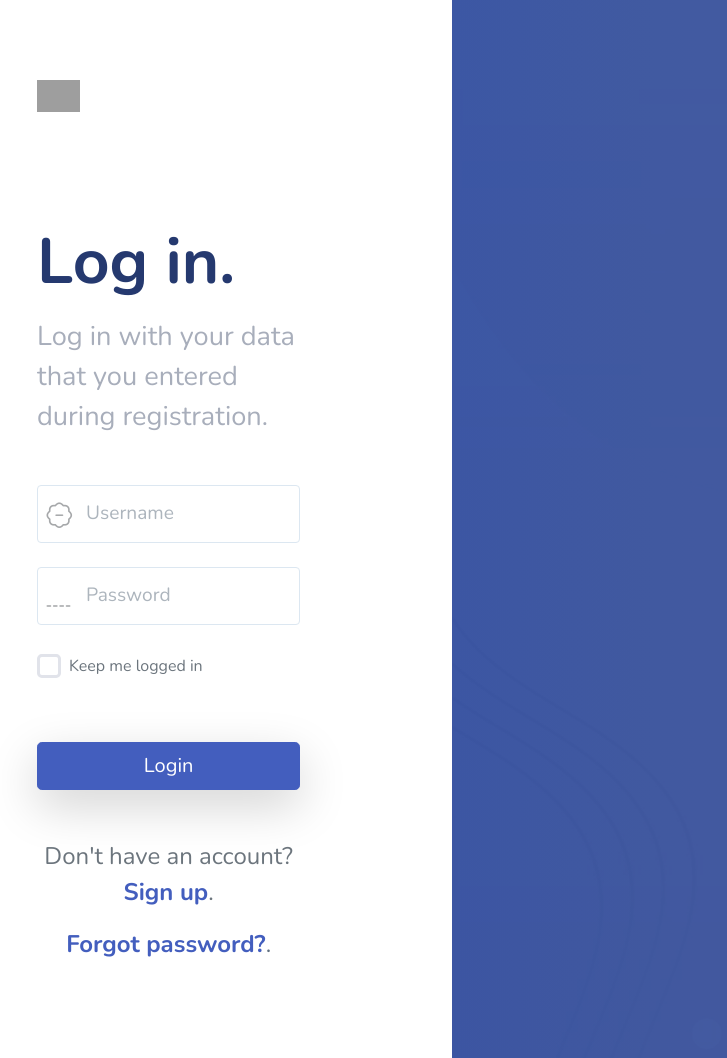
After one commit to uonafya/patient_registry, a Django app: page /client_registry/login/ in a window 1280 px wide. The commit adds this page. Shown: the whole page, without its empty margins (91-818 px from the left). Run offline with Django 3.2, Linux system fonts and the light colour scheme; data comes from the database, SQL or seed files in the repository; data that the repository does not hold is empty; some libraries are stand-ins or nearby versions; grey boxes are pictures that could not be loaded.

Commit message:
add user login

```diff
--- /dev/null
+++ b/client_registry/templates/accounts/login.html
@@ -0,0 +1,73 @@
+<!DOCTYPE html>
+{% load static %}
+<html lang="en">
+
+<head>
+    <meta charset="UTF-8">
+    <meta name="viewport" content="width=device-width, initial-scale=1.0">
+    <title>Login - Patient Registry</title>
+    <link href="https://fonts.googleapis.com/css2?family=Nunito:wght@300;400;600;700;800&display=swap" rel="stylesheet">
+    <link rel="stylesheet" href="{% static 'assets/css/bootstrap.css' %}">
+    <link rel="stylesheet" href="{% static 'assets/vendors/bootstrap-icons/bootstrap-icons.css' %}">
+    <link rel="stylesheet" href="{% static 'assets/css/app.css' %}">
+    <link rel="stylesheet" href="{% static 'assets/css/pages/auth.css' %}">
+</head>
+
+<body>
+    <div id="auth">
+
+<div class="row h-100">
+    <div class="col-lg-5 col-12">
+        <div id="auth-left">
+            <div class="auth-logo">
+                <a href="#!"><img src="% static 'assets/images/logo/logo.png' %}" alt="Logo"></a>
+            </div>
+            {% for message in messages %}
+                <p id="messages">  {{message}}</p>
+            {% endfor %}
+            <h1 class="auth-title">Log in.</h1>
+            <p class="auth-subtitle mb-5">Log in with your data that you entered during registration.</p>
+
+            <form method="POST" action="">
+                {% csrf_token %}
+                <div class="form-group position-relative has-icon-left mb-4">
+                    <input type="text" class="form-control form-control-xl" name="username" placeholder="Username">
+                    <div class="form-control-icon">
+                        <i class="bi bi-person"></i>
+                    </div>
+                </div>
+                <div class="form-group position-relative has-icon-left mb-4">
+                    <input type="password" class="form-control form-control-xl" name="password" placeholder="Password">
+                    <div class="form-control-icon">
+                        <i class="bi bi-shield-lock"></i>
+                    </div>
+                </div>
+                <div class="form-check form-check-lg d-flex align-items-end">
+                    <input class="form-check-input me-2" type="checkbox" value="" id="flexCheckDefault">
+                    <label class="form-check-label text-gray-600" for="flexCheckDefault">
+                        Keep me logged in
+                    </label>
+                </div>
+                <!-- <button class="btn btn-primary btn-block btn-lg shadow-lg mt-5">Log in</button> -->
+                <div class="d-flex justify-content-center mt-3 login_container">
+                    <input class="btn btn-primary btn-block btn-lg shadow-lg mt-5" type="submit" value="Login">
+                  </div>
+            </form>
+            <div class="text-center mt-5 text-lg fs-4">
+                <p class="text-gray-600">Don't have an account? <a href="auth-register.html" class="font-bold">Sign
+                        up</a>.</p>
+                <p><a class="font-bold" href="auth-forgot-password.html">Forgot password?</a>.</p>
+            </div>
+        </div>
+    </div>
+    <div class="col-lg-7 d-none d-lg-block">
+        <div id="auth-right">
+
+        </div>
+    </div>
+</div>
+
+    </div>
+</body>
+
+</html>
--- a/client_registry/urls.py
+++ b/client_registry/urls.py
@@ -1,5 +1,8 @@
 from django.urls import path
 from . import views
+
+from django.contrib.auth import views as auth_views
+
 urlpatterns = [
     path('home',views.dashboard, name='home'),
     path('client/add/client', views.new_client, name="add_new_client"),
@@ -9,4 +12,7 @@ urlpatterns = [
     path('wards/<slug:sub_county_name>/', views.fetch_wards, name='wards'),
     path('facilities/<slug:ward_name>/', views.fetch_facility, name='facilities'),
 
+    path('login/', views.user_login, name='login'),
+    path('logout', auth_views.LogoutView.as_view(), name='logout'),
+
 ]
--- a/client_registry/views.py
+++ b/client_registry/views.py
@@ -96,7 +96,6 @@ def fetch_sub_counties(request, county_name):
             sub_counties_array.append(sub_county)
 
        return_message = {
-                # "message": ('All facilities fetched Successfully'),
                 "data": sub_counties_array
             }
 
@@ -115,7 +114,6 @@ def fetch_wards(request, sub_county_name):
             wards_array.append(wards)
     #    pdb.set_trace()
        return_message = {
-                # "message": ('All facilities fetched Successfully'),
                 "data": wards_array
             }
 
@@ -132,10 +130,45 @@ def fetch_facility(request, ward_name):
 
             wards = facility['name']
             facility_array.append(wards)
-    #    pdb.set_trace()
        return_message = {
-                # "message": ('All facilities fetched Successfully'),
                 "data": facility_array
             }
 
        return Response(return_message, status=status.HTTP_200_OK)
+
+from django.contrib.auth import login, authenticate, logout
+from django.contrib import messages
+from django.shortcuts import render, redirect, HttpResponse, HttpResponsePermanentRedirect, HttpResponseRedirect
+from django.contrib.auth.models import User
+from django.contrib.auth.decorators import login_required
+
+def user_login(request):
+    if request.method == 'POST':
+        username = request.POST.get('username')
+        password = request.POST.get('password')
+        user = authenticate(request, username=username, password=password)
+        import pdb
+        pdb.set_trace()
+        if user is not None:
+            login(request, user)
+            messages.success(request, 'logged in successfully')
+            return redirect('home')
+        else:
+            messages.success(request, 'Incorect username/password')
+            return redirect('login')
+
+    else:  # Get method ->
+        # check if test user exists
+        if User.objects.filter(username='test').exists():
+            return render(request, 'accounts/login.html')
+        # if test user does not exist, create user
+        else:
+            user = User.objects.create_user(
+                first_name='test',
+                last_name='user',
+                username='test',
+                password='test',
+                email='test@covid.com'
+            )
+            user.save()
+            return render(request, 'accounts/login.html')
```
Also changed, not shown: client_registry/static/assets/css/pages/auth.css (+48 -1 lines), client_registry/templates/accounts/auth-forgot-password.html (added, +52 -0 lines).
